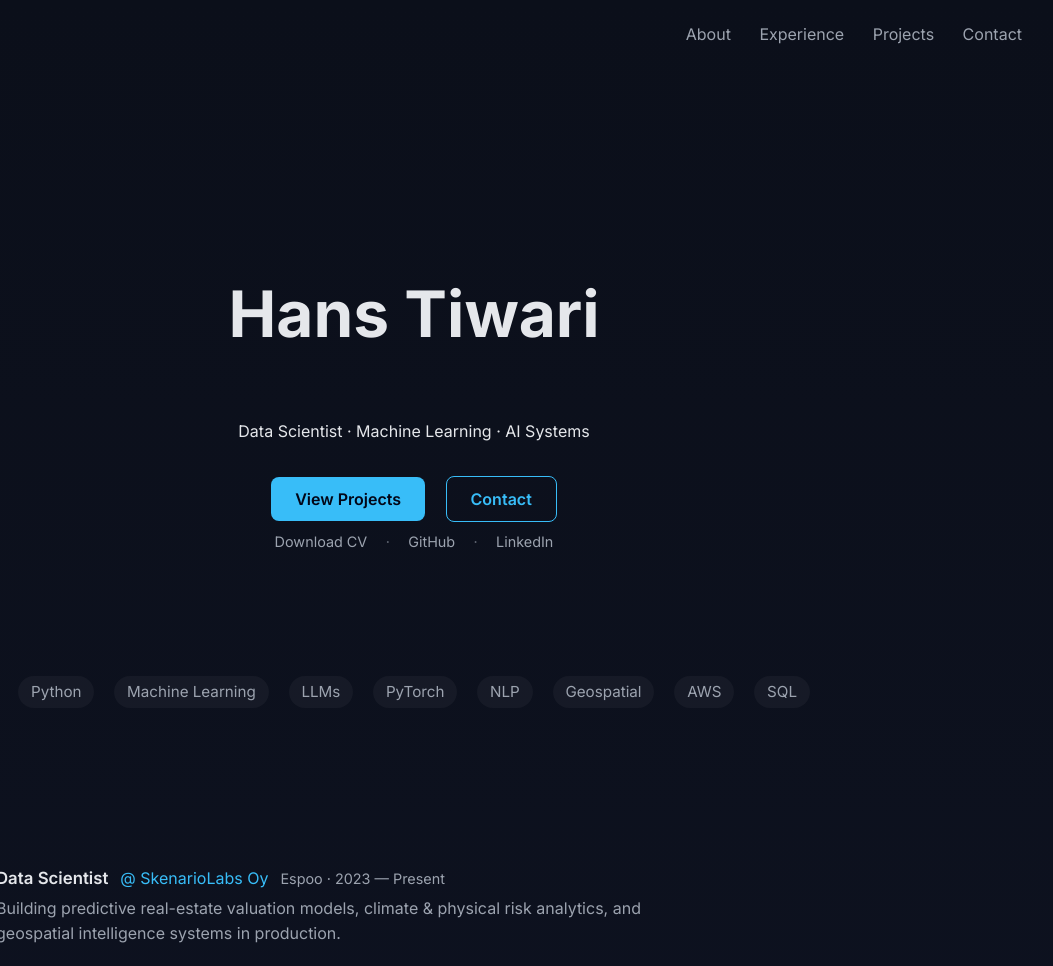
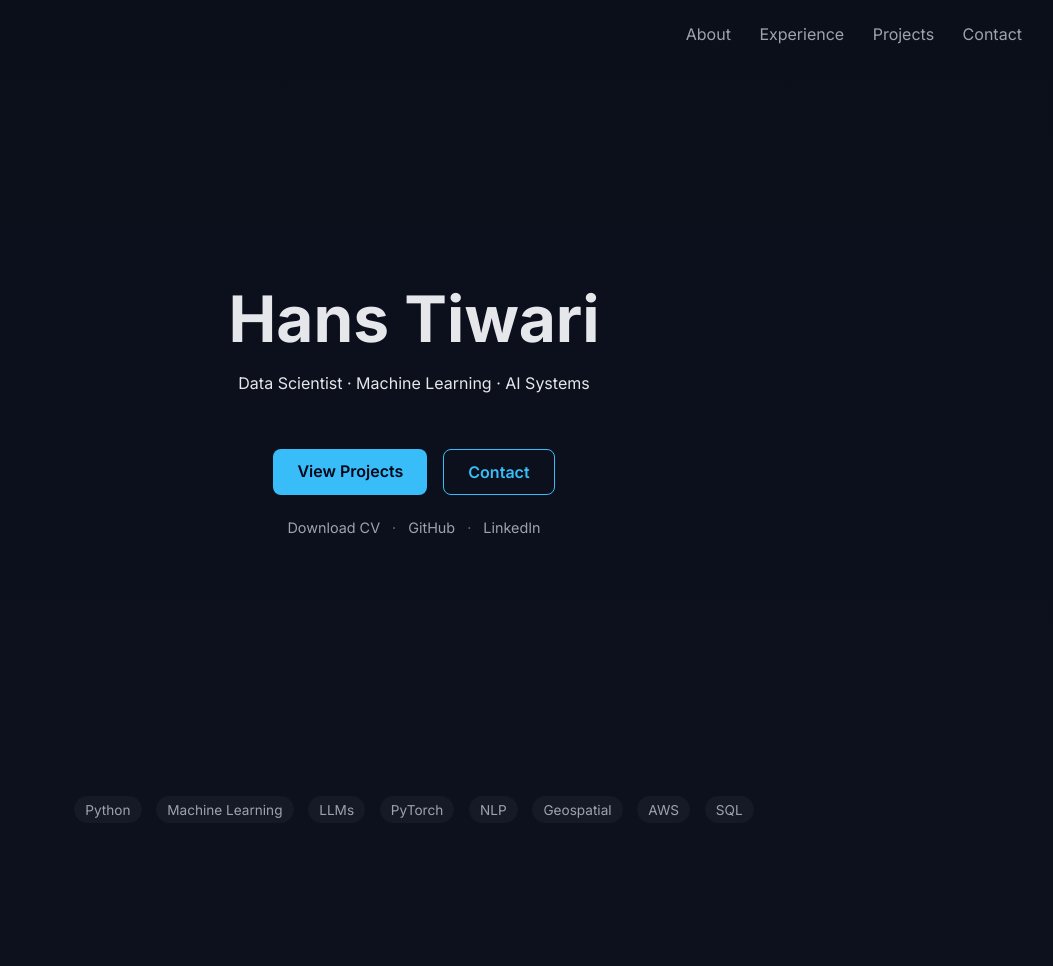
Before and after one commit to Hans7331/hans7331.github.io, a plain HTML site: page index.html in a window 1280 px wide. Shown: the top 966 px of the page, without its empty margins (226-1279 px from the left). Drawn offline with Linux system fonts and the light colour scheme.

Commit message:
updating styling

```diff
--- a/style.css
+++ b/style.css
@@ -26,7 +26,8 @@ a {
   text-decoration: none;
 }
 
-/* NAV */
+/* ================= NAV ================= */
+
 .nav {
   display: flex;
   justify-content: space-between;
@@ -48,9 +49,10 @@ a {
   color: var(--text);
 }
 
-/* HERO */
+/* ================= HERO ================= */
+
 .hero {
-  min-height: 80vh;
+  min-height: 85vh;
   display: flex;
   flex-direction: column;
   justify-content: center;
@@ -61,28 +63,27 @@ a {
 
 .hero h1 {
   font-size: clamp(3rem, 6vw, 4rem);
-}
-
-.accent {
-  color: var(--accent);
+  margin: 0;
 }
 
 .hero-subtitle {
   color: var(--muted);
-  font-size: 1.3rem;
+  font-size: 1.25rem;
   margin-top: 1rem;
 }
 
-/* BUTTONS */
+/* Buttons */
 .hero-buttons {
   margin-top: 2.5rem;
+  display: flex;
+  gap: 1rem;
 }
 
 .btn {
   padding: 0.75rem 1.5rem;
   border-radius: 8px;
-  margin: 0 0.5rem;
   font-weight: 600;
+  display: inline-block;
 }
 
 .primary {
@@ -92,9 +93,35 @@ a {
 
 .secondary {
   border: 1px solid var(--accent);
+  color: var(--accent);
 }
 
-/* SECTIONS */
+/* Secondary hero links */
+.hero-links {
+  margin-top: 1.5rem;
+  display: flex;
+  align-items: center;
+  gap: 0.75rem;
+  font-size: 0.9rem;
+}
+
+.link-btn {
+  color: var(--muted);
+  transition: color 0.2s ease;
+}
+
+.link-btn:hover {
+  color: var(--accent);
+}
+
+.link-sep {
+  color: var(--muted);
+  opacity: 0.6;
+  user-select: none;
+}
+
+/* ================= SECTIONS ================= */
+
 .section {
   max-width: 900px;
   margin: 0 auto;
@@ -106,7 +133,44 @@ a {
   margin-bottom: 1.5rem;
 }
 
-/* EXPERIENCE */
+/* ================= SKILLS ================= */
+
+.skills-section {
+  padding-top: 3rem;   /* ← positive spacing only */
+}
+
+.skills-about {
+  max-width: 640px;
+  margin: 0 auto 2.5rem;
+  text-align: center;
+  color: var(--muted);
+  font-size: 1rem;
+  line-height: 1.6;
+}
+
+.skills-line {
+  display: flex;
+  flex-wrap: wrap;
+  justify-content: center;
+  gap: 0.6rem 0.9rem;
+}
+
+.skills-line span {
+  background: rgba(255, 255, 255, 0.035);
+  padding: 0.35rem 0.7rem;
+  border-radius: 999px;
+  font-size: 0.85rem;
+  color: var(--muted);
+  transition: background 0.2s ease, color 0.2s ease;
+}
+
+.skills-line span:hover {
+  background: rgba(56, 189, 248, 0.18);
+  color: var(--accent);
+}
+
+/* ================= EXPERIENCE ================= */
+
 .experience {
   display: flex;
   flex-direction: column;
@@ -145,8 +209,8 @@ a {
   line-height: 1.6;
 }
 
+/* ================= PROJECTS / PUBLICATIONS ================= */
 
-/* PROJECTS */
 .grid {
   display: grid;
   grid-template-columns: repeat(auto-fit, minmax(240px, 1fr));
@@ -177,102 +241,10 @@ a {
   color: var(--accent);
 }
 
+/* ================= FOOTER ================= */
 
-/* FOOTER */
 footer {
   text-align: center;
   padding: 2rem;
   color: var(--muted);
 }
-
-/* HERO SKILLS LINE */
-.hero-skills {
-  margin: 1.2rem 0 1.6rem;
-  display: flex;
-  flex-wrap: wrap;
-  gap: 0.75rem 1.2rem;
-  justify-content: center;
-  font-size: 0.9rem;
-  color: var(--muted);
-}
-
-.hero-skills span {
-  background: rgba(255,255,255,0.04);
-  padding: 0.35rem 0.7rem;
-  border-radius: 999px;
-  transition: background 0.2s ease, color 0.2s ease;
-}
-
-.hero-skills span:hover {
-  background: rgba(56,189,248,0.2);
-  color: var(--accent);
-}
-
-/* SKILLS SECTION */
-.skills-section {
-  padding-top: 0;
-  margin-top: -2rem;
-}
-
-.skills-line {
-  display: flex;
-  flex-wrap: wrap;
-  gap: 0.75rem 1.25rem;
-  justify-content: center;
-  font-size: 0.95rem;
-  color: var(--muted);
-}
-
-.skills-line span {
-  background: rgba(255,255,255,0.04);
-  padding: 0.4rem 0.8rem;
-  border-radius: 999px;
-  transition: background 0.2s ease, color 0.2s ease;
-}
-
-.skills-line span:hover {
-  background: rgba(56,189,248,0.2);
-  color: var(--accent);
-}
-
-.skills-about {
-  max-width: 760px;
-  margin: 0 auto 2rem;
-  text-align: center;
-  color: var(--muted);
-  font-size: 1rem;
-  line-height: 1.6;
-}
-
-/* Ensure hero buttons and links don't collide */
-.hero-buttons {
-  margin-top: 2rem;
-}
-
-/* Secondary links under hero */
-.hero-links {
-  margin-top: 1.25rem;
-  display: flex;
-  align-items: center;
-  justify-content: center;
-  gap: 0.75rem;
-  font-size: 0.9rem;
-}
-
-/* Link styling */
-.link-btn {
-  color: var(--muted);
-  padding: 0.25rem 0.4rem;
-  transition: color 0.2s ease;
-}
-
-.link-btn:hover {
-  color: var(--accent);
-}
-
-/* Dot separator */
-.link-sep {
-  color: var(--muted);
-  opacity: 0.6;
-  user-select: none;
-}
```
